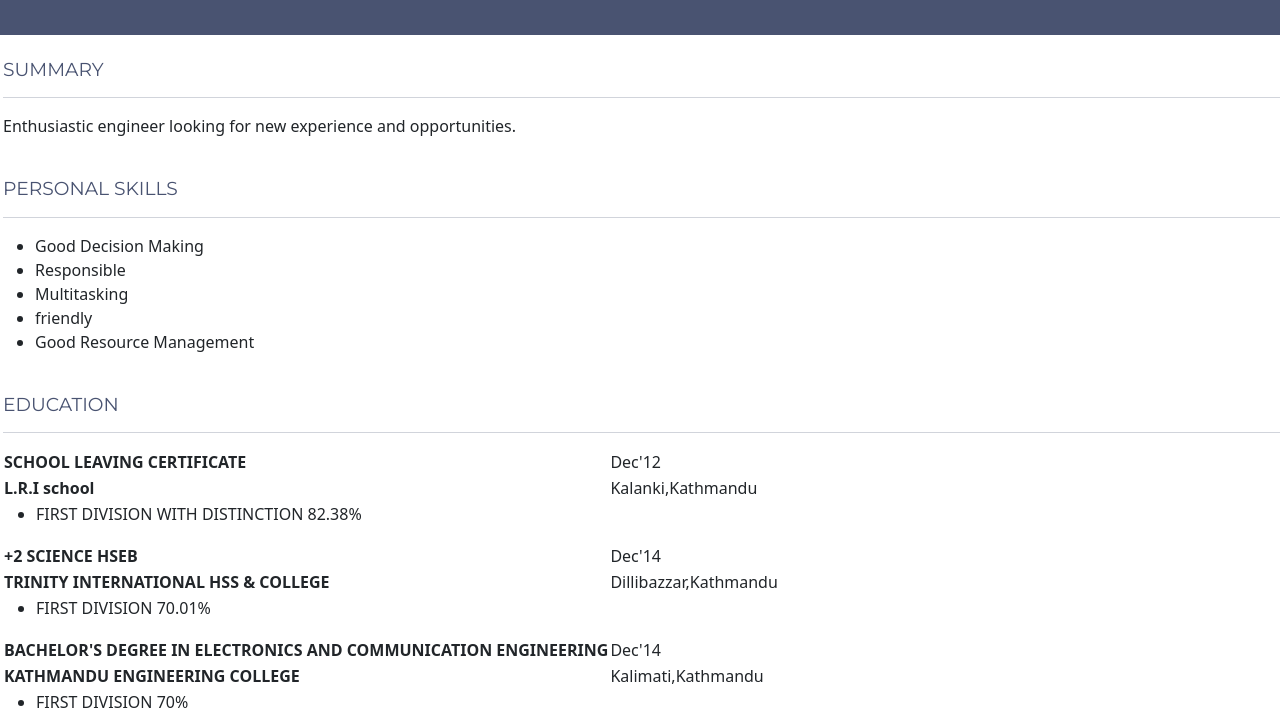
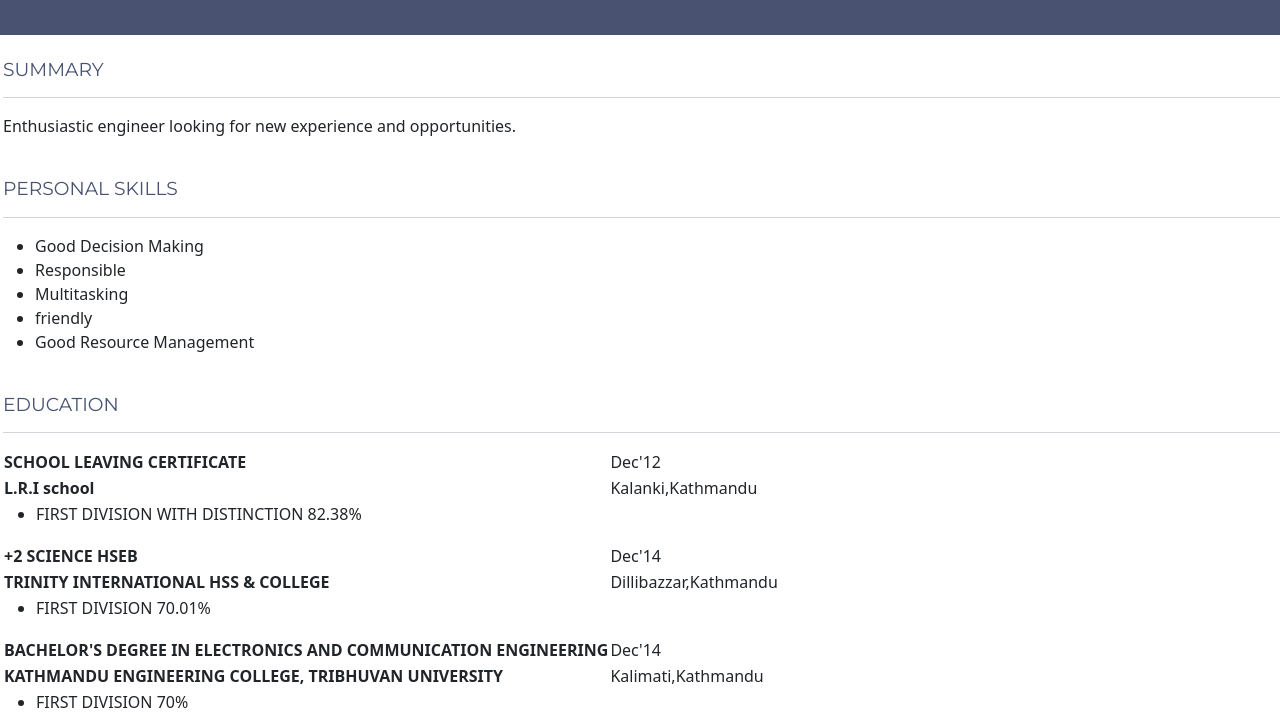
Before and after one commit to 1997kb/CV, a plain HTML site: page index.html in a window 1280 px wide. Shown: the part 235-952 px from the top of the page. Drawn offline with nearby package versions, Linux system fonts and the light colour scheme.

Commit message:
added uni nama

```diff
--- a/index.html
+++ b/index.html
@@ -89,7 +89,7 @@
 
 		</tr>
 		<tr>
-			<td><strong>KATHMANDU ENGINEERING COLLEGE</strong></td>
+			<td><strong>KATHMANDU ENGINEERING COLLEGE, TRIBHUVAN UNIVERSITY</strong></td>
 			<td>Kalimati,Kathmandu</td>
 		</tr>
 		<tr>
```
